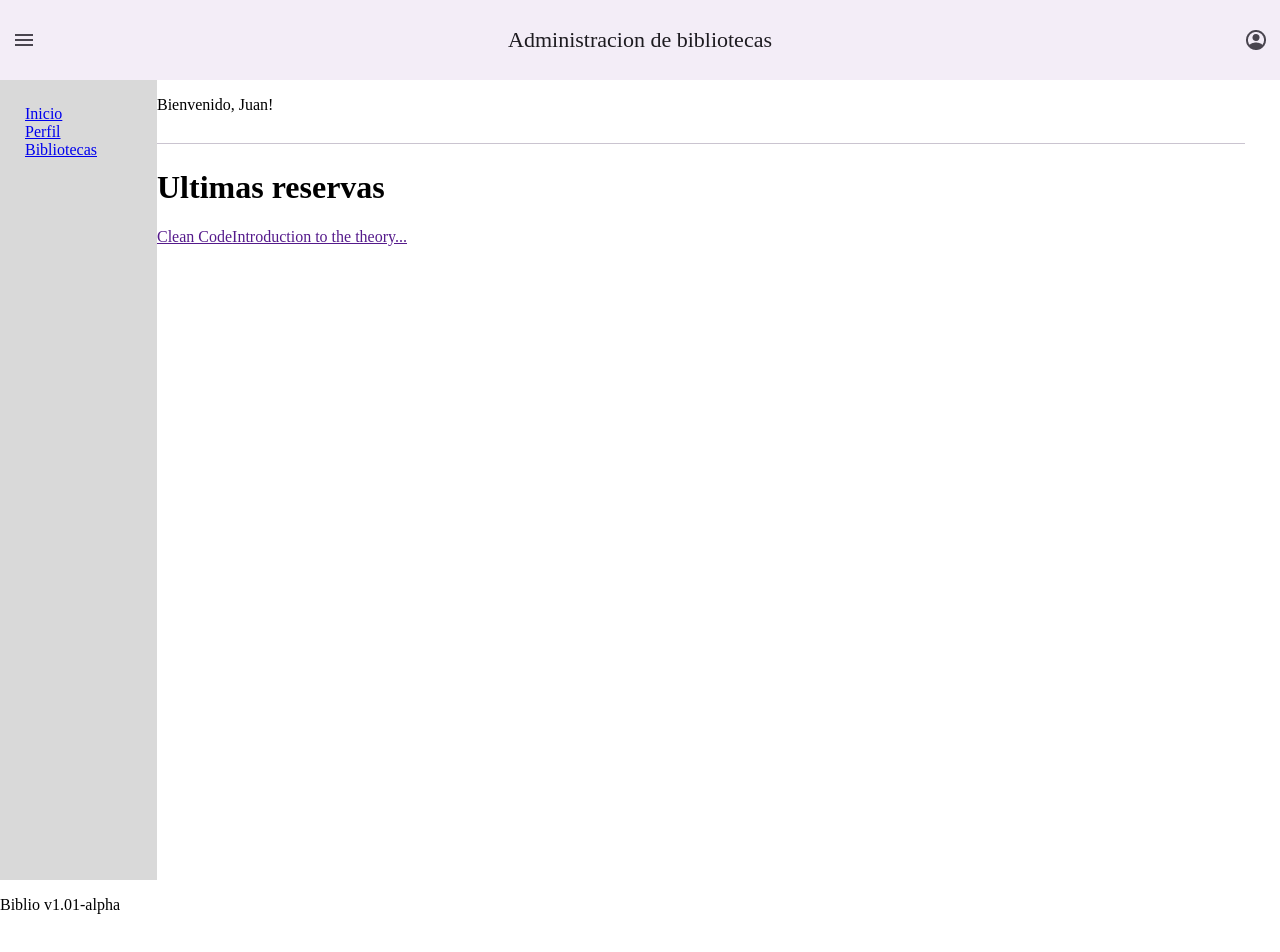
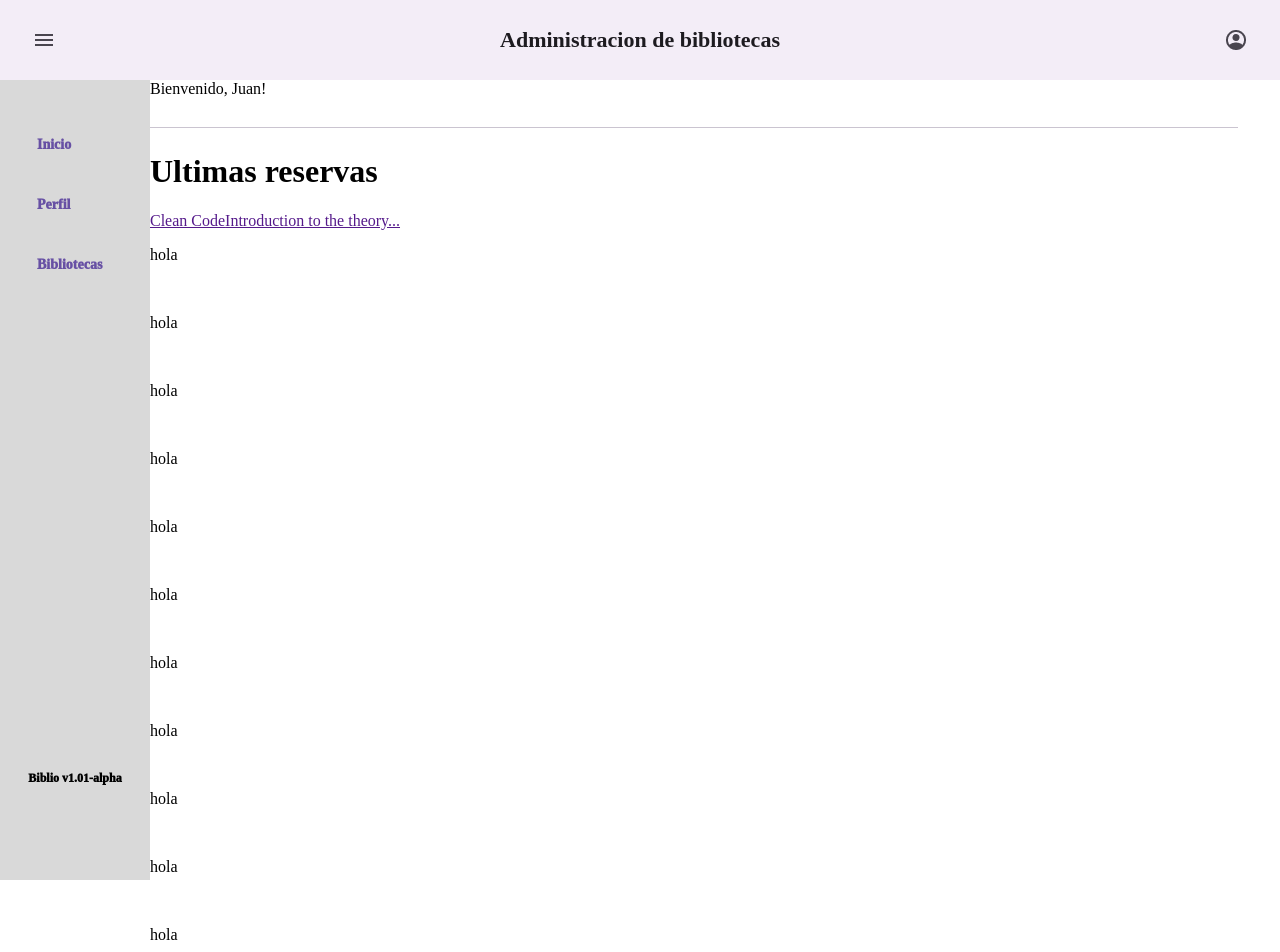
Before and after one commit to Denwort/virtual_library-frontend, a Next.js app: page /page in a window 1280 px wide. Shown: the top 952 px of the page. Before the commit the page ends 930 px from the top, so only its background shows below. Built offline with nearby package versions, Linux system fonts and the light colour scheme.

Commit message:
Layout terminado

```diff
--- a/src/pages/components/Layout.js
+++ b/src/pages/components/Layout.js
@@ -23,7 +23,6 @@ export default props => (
                     </div>
                 </div>
             </div>
-
         </header>
 
         <nav>
@@ -41,9 +40,7 @@ export default props => (
         </main>
 
         <footer>
-            <div>
-                <p>Biblio v1.01-alpha</p>
-            </div>
+            <p>Biblio v1.01-alpha</p>
         </footer>
     </div>
     </>
--- a/src/pages/page.js
+++ b/src/pages/page.js
@@ -18,6 +18,27 @@ const Index = () => <Layout content={
             <h1>Ultimas reservas</h1>
             <Link href="">Clean Code</Link>
             <Link href="">Introduction to the theory...</Link>
+            <p>hola</p><br/>
+            <p>hola</p><br/>
+            <p>hola</p><br/>
+            <p>hola</p><br/>
+            <p>hola</p><br/>
+            <p>hola</p><br/>
+            <p>hola</p><br/>
+            <p>hola</p><br/>
+            <p>hola</p><br/>
+            <p>hola</p><br/>
+            <p>hola</p><br/>
+            <p>hola</p><br/>
+            <p>hola</p><br/>
+            <p>hola</p><br/>
+            <p>hola</p><br/>
+            <p>hola</p><br/>
+            <p>hola</p><br/>
+            <p>hola</p><br/>
+            <p>hola</p><br/>
+            <p>hola</p><br/>
+
         </div>
     </>
 }
--- a/src/pages/styles/all.css
+++ b/src/pages/styles/all.css
@@ -3,28 +3,24 @@ body {
     margin: 0;
     padding: 0;
     background: #FFF;
-    width: 100vw;
-    height: 100vh;
+    width: 100%;
+    height: 100%;
 }
 
 #todo {
-    display: grid;
-    grid-template-areas:
-    'header header'
-    'navi main'
-    ;
+    margin: 0;
+    padding: 0;
 }
 
 header {
-    grid-area: header;
-    top: 0;
+    position: fixed;
+    top: 0px;
     display: flex;
     width: 100%;
     height: 64px;
     gap: 6px;
     padding: 8px 0px;
     align-items: center;
-    flex-shrink: 0;
     background: var(--m-3-sys-light-surface-container, #F3EDF7);
     margin: 0;
 }
@@ -32,6 +28,7 @@ header {
 
 .leading_icon {
     display: flex;
+    padding: 8px 20px;
     width: 48px;
     height: 48px;
     flex-direction: column;
@@ -46,7 +43,6 @@ header {
     justify-content: center;
     align-items: center;
     gap: 10px;
-    border-radius: 100px;
 }
 
 .boton {
@@ -60,40 +56,72 @@ header {
 
 #titulo {
     flex: 1 0 0;
+    margin: 0;
     color: var(--m-3-sys-light-on-surface, #1D1B20);
     text-align: center;
     /* M3/title/large */
     font-family: 'Times New Roman', Times, serif;
     font-size: 22px;
     font-style: normal;
-    font-weight: 400;
+    font-weight: 800;
     line-height: 28px; /* 127.273% */
 }
 
+
 nav {
-    grid-area: navi;
     top: 80px;
     background-color: #D9D9D9;
-    flex-shrink: 0;
+    position: fixed;
     margin: 0;
-    height: 100vh;
+    height: 100%;
+    width: 150px;
 }
 
 nav > ul {
     list-style-type: none;
     margin: 0;
     padding: 25px 25px;
-    justify-content: center;
-    align-items: center;
-    gap: 8px;
-
 }
 
 nav > ul > li {
+    display: flex;
+    padding: 10px 12px;
+    margin: 20px 0px;
+}
+
+nav > ul > li > a {
+    text-decoration: none;
+    color: var(--m-3-sys-light-primary, #6750A4);
+    text-align: center;
+    /* M3/label/large */
+    font-family: 'Times New Roman', Times, serif;
+    font-size: 14px;
+    font-style: normal;
+    font-weight: 1000;
+    line-height: 20px; /* 142.857% */
 
 }
 
 main {
-    grid-area: main;
+    margin-top: 80px;
+    margin-left: 150px;
+}
 
+footer {
+    bottom: 0px;
+    background-color: #D9D9D9;
+    position: fixed;
+    margin: 0;
+    width: 150px;
 }
+
+footer p {
+    color: #000;
+    text-align: center;
+    font-family: 'Times New Roman', Times, serif;
+    font-size: 12px;
+    font-style: normal;
+    font-weight: 1000;
+    line-height: 20px; /* 166.667% */
+    margin: 12px 0px;
+}
```
